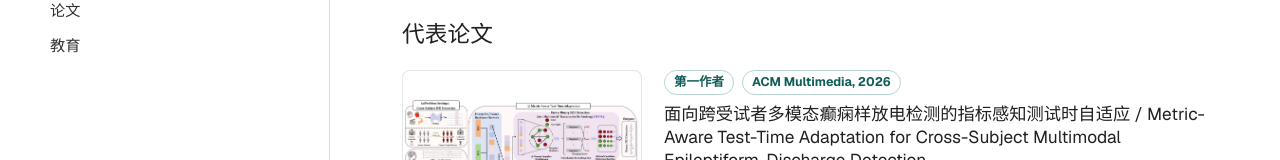
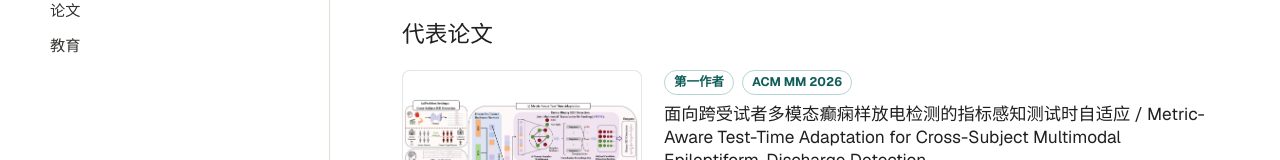
Before and after one commit to ytyan-bot/ytyan.github.io, a Next.js app: page / in a window 1280 px wide. Shown: the part 584-744 px from the top of the page. Built offline with nearby package versions, Linux system fonts and the light colour scheme.

Commit message:
Use ACM MM venue label

```diff
--- a/app/page.tsx
+++ b/app/page.tsx
@@ -35,7 +35,7 @@ const copy = {
         title:
           'Metric-Aware Test-Time Adaptation for Cross-Subject Multimodal Epileptiform-Discharge Detection',
         authors: '',
-        venue: 'ACM Multimedia, 2026',
+        venue: 'ACM MM 2026',
         role: 'First Author',
         image: '/assets/acmmm-framework.png?v=20260826d',
         alt: 'Framework figure for metric-aware test-time adaptation',
@@ -117,7 +117,7 @@ const copy = {
         title:
           '面向跨受试者多模态癫痫样放电检测的指标感知测试时自适应 / Metric-Aware Test-Time Adaptation for Cross-Subject Multimodal Epileptiform-Discharge Detection',
         authors: '',
-        venue: 'ACM Multimedia, 2026',
+        venue: 'ACM MM 2026',
         role: '第一作者',
         image: '/assets/acmmm-framework.png?v=20260826d',
         alt: '指标感知测试时自适应方法框架图',
```
